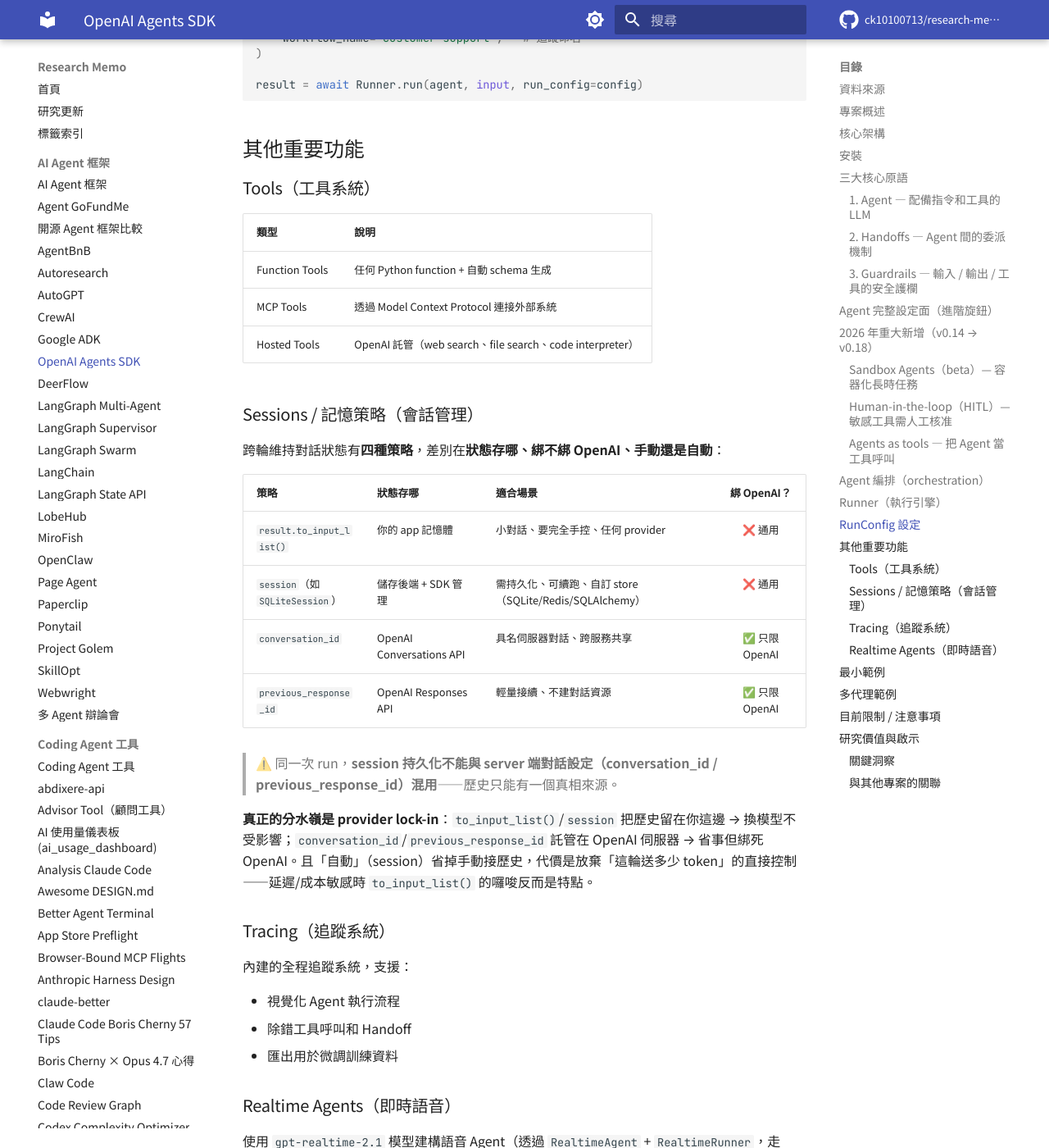
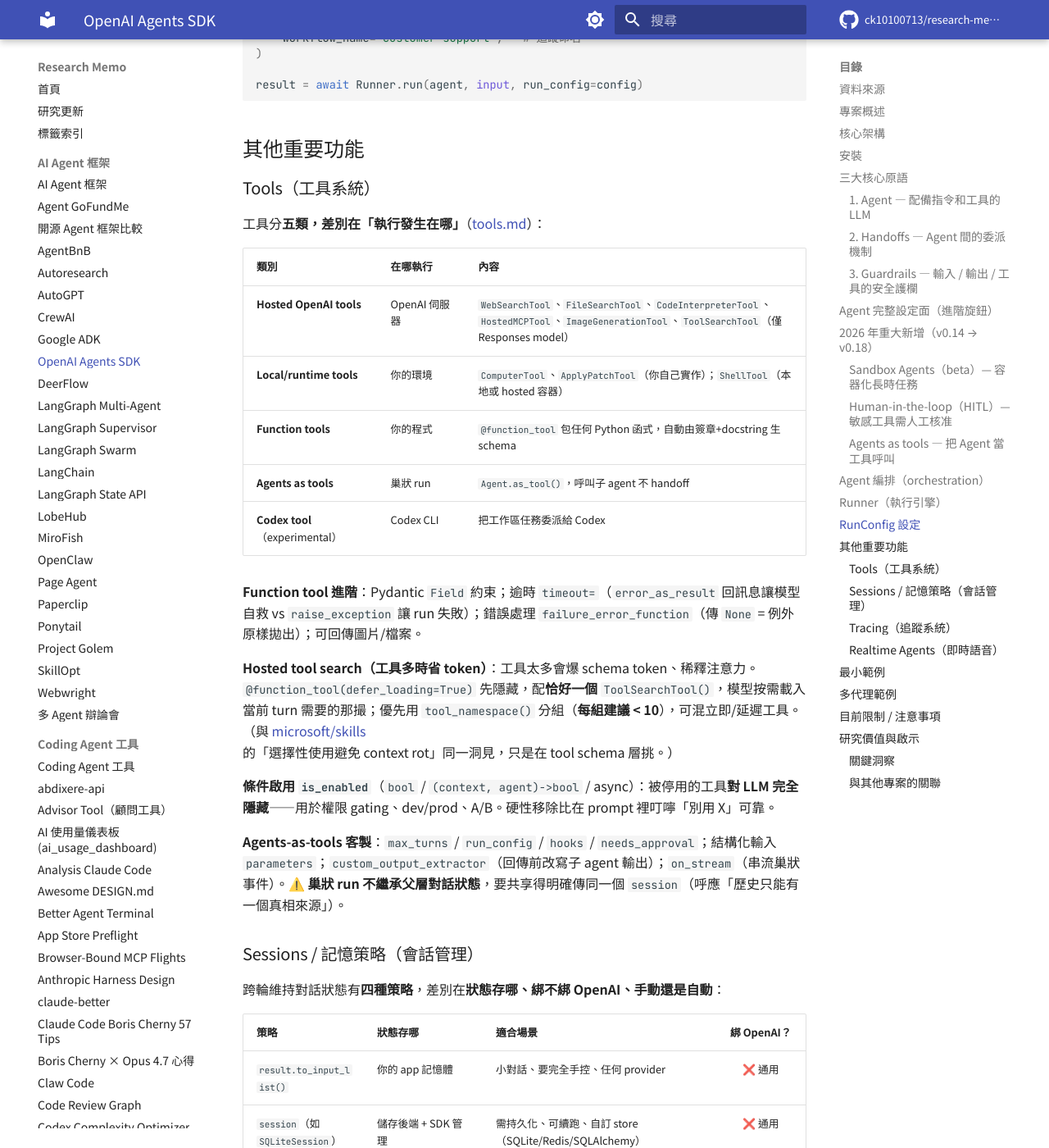
Before and after one commit to ck10100713/research-memo, an MkDocs documentation site: the page built from docs/openai-agents-sdk.md, in a window 1280 px wide and 1400 px high, scrolled down 9691 px. Shown: the whole window at 82% size. Built offline with MkDocs 1.6.1 and Material for MkDocs 9.7.7, drawn with Linux system fonts in a browser that asks for light colours; comment, search, counter and statistics services are not loaded.

Commit message:
Update openai-agents-sdk: Tools 段擴充（五類/tool search 省 token/錯誤處理/is_enabled/as-tool 客製）
Co-Authored-By: Claude Opus 4.8 (1M context) <noreply@anthropic.com>

```diff
--- a/docs/openai-agents-sdk.md
+++ b/docs/openai-agents-sdk.md
@@ -326,11 +326,23 @@ result = await Runner.run(agent, input, run_config=config)
 
 ### Tools（工具系統）
 
-| 類型 | 說明 |
-|------|------|
-| Function Tools | 任何 Python function + 自動 schema 生成 |
-| MCP Tools | 透過 Model Context Protocol 連接外部系統 |
-| Hosted Tools | OpenAI 託管（web search、file search、code interpreter） |
+工具分**五類，差別在「執行發生在哪」**（[tools.md](https://github.com/openai/openai-agents-python/blob/main/docs/tools.md)）：
+
+| 類別 | 在哪執行 | 內容 |
+|------|---------|------|
+| **Hosted OpenAI tools** | OpenAI 伺服器 | `WebSearchTool`、`FileSearchTool`、`CodeInterpreterTool`、`HostedMCPTool`、`ImageGenerationTool`、`ToolSearchTool`（僅 Responses model） |
+| **Local/runtime tools** | 你的環境 | `ComputerTool`、`ApplyPatchTool`（你自己實作）；`ShellTool`（本地或 hosted 容器） |
+| **Function tools** | 你的程式 | `@function_tool` 包任何 Python 函式，自動由簽章+docstring 生 schema |
+| **Agents as tools** | 巢狀 run | `Agent.as_tool()`，呼叫子 agent 不 handoff |
+| **Codex tool**（experimental） | Codex CLI | 把工作區任務委派給 Codex |
+
+**Function tool 進階**：Pydantic `Field` 約束；逾時 `timeout=`（`error_as_result` 回訊息讓模型自救 vs `raise_exception` 讓 run 失敗）；錯誤處理 `failure_error_function`（傳 `None` = 例外原樣拋出）；可回傳圖片/檔案。
+
+**Hosted tool search（工具多時省 token）**：工具太多會爆 schema token、稀釋注意力。`@function_tool(defer_loading=True)` 先隱藏，配**恰好一個** `ToolSearchTool()`，模型按需載入當前 turn 需要的那撮；優先用 `tool_namespace()` 分組（**每組建議 < 10**），可混立即/延遲工具。（與 [microsoft/skills](microsoft-skills.md) 的「選擇性使用避免 context rot」同一洞見，只是在 tool schema 層挑。）
+
+**條件啟用 `is_enabled`**（`bool` / `(context, agent)->bool` / async）：被停用的工具**對 LLM 完全隱藏**——用於權限 gating、dev/prod、A/B。硬性移除比在 prompt 裡叮嚀「別用 X」可靠。
+
+**Agents-as-tools 客製**：`max_turns` / `run_config` / `hooks` / `needs_approval`；結構化輸入 `parameters`；`custom_output_extractor`（回傳前改寫子 agent 輸出）；`on_stream`（串流巢狀事件）。⚠️ **巢狀 run 不繼承父層對話狀態**，要共享得明確傳同一個 `session`（呼應「歷史只能有一個真相來源」）。
 
 ### Sessions / 記憶策略（會話管理）
 
```
